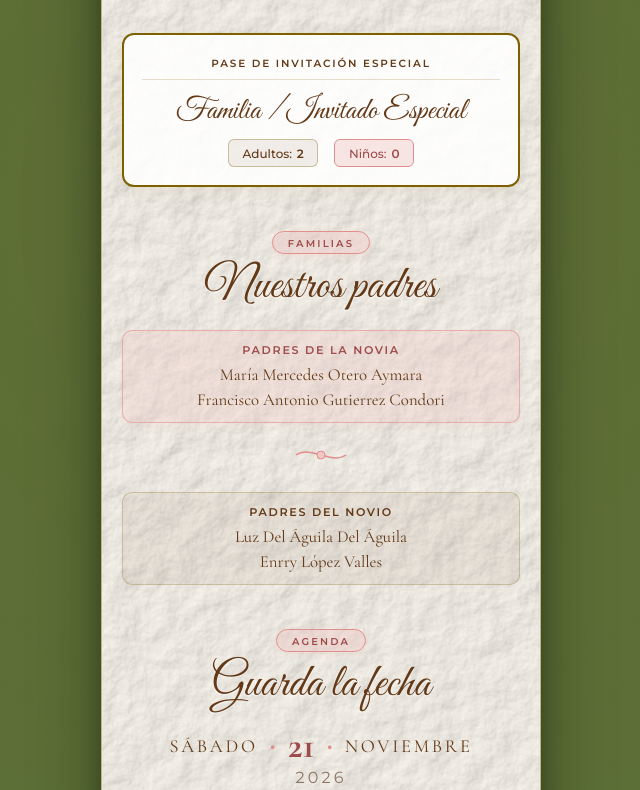
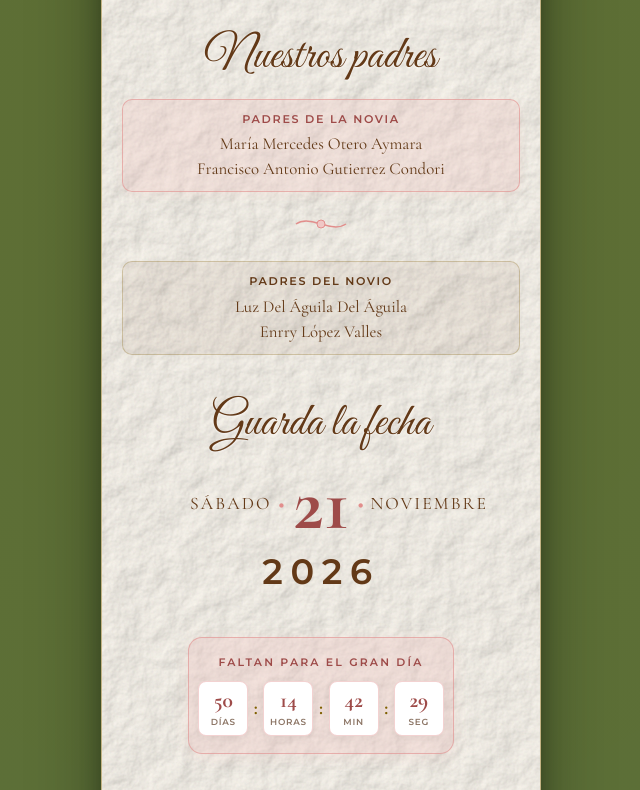
Before and after one commit to Osmorelabs/invitarte_wedding-katherine-enrry_21-11-2026, an Astro site: page / in a window 1280 px wide. Shown: the part 874-1664 px from the top of the page, without its empty margins (319-959 px from the left). Built offline with nearby package versions, Linux system fonts and the light colour scheme; Astro itself is replaced by a stand-in of ours.

Commit message:
feat: agregando modificaciones el badges y cards

```diff
--- a/src/components/WeddingInvitation.vue
+++ b/src/components/WeddingInvitation.vue
@@ -38,7 +38,6 @@
       <section class="card-section hero-section">
         <!-- Top Monogram & Names Header -->
         <div class="top-header">
-          <span class="rose-pill top-pill">NUESTRA BODA</span>
           <h1 class="couple-names">KATHERINE & ENRRY</h1>
           <div class="header-divider">
             <span class="line"></span>
@@ -85,31 +84,10 @@
             “DESDE QUE NUESTROS CAMINOS SE CRUZARON, SUPIMOS QUE LA VIDA TENÍA PREPARADO ALGO ESPECIAL PARA NOSOTROS. HOY QUEREMOS COMPARTIR CONTIGO ESE SUEÑO HECHO REALIDAD. NUESTRA UNIÓN, SÍMBOLO DEL AMOR, LA CONFIANZA Y LA FELICIDAD QUE HEMOS CONSTRUIDO JUNTOS.”
           </p>
         </div>
-
-        <!-- GUEST PASS CARD (Pases de Invitados) -->
-        <div class="guest-pass-card">
-          <div class="pass-header">
-            <span class="pass-title">PASE DE INVITACIÓN ESPECIAL</span>
-          </div>
-          <div class="pass-body">
-            <h3 class="guest-family">{{ guestName }}</h3>
-            <div class="pass-details">
-              <div class="pass-badge brown-badge">
-                <span class="badge-label">Adultos:</span>
-                <span class="badge-value">{{ adultPasses }}</span>
-              </div>
-              <div class="pass-badge rose-badge">
-                <span class="badge-label">Niños:</span>
-                <span class="badge-value">{{ childPasses }}</span>
-              </div>
-            </div>
-          </div>
-        </div>
       </section>
 
       <!-- SECTION 2: NUESTROS PADRES -->
       <section class="card-section parents-section">
-        <div class="section-badge-pill rose-pill">FAMILIAS</div>
         <h2 class="script-title">Nuestros padres</h2>
 
         <div class="parents-grid">
@@ -138,16 +116,19 @@
 
       <!-- SECTION 3: GUARDA LA FECHA (SAVE THE DATE) -->
       <section class="card-section save-date-section">
-        <div class="section-badge-pill rose-pill">AGENDA</div>
         <h2 class="script-title">Guarda la fecha</h2>
 
         <!-- Date Banner -->
         <div class="date-banner">
-          <span class="date-day-name">SÁBADO</span>
-          <span class="date-divider">•</span>
+          <div class="date-side left-side">
+            <span class="date-day-name">SÁBADO</span>
+            <span class="date-divider">•</span>
+          </div>
           <span class="date-day-num">21</span>
-          <span class="date-divider">•</span>
-          <span class="date-month-name">NOVIEMBRE</span>
+          <div class="date-side right-side">
+            <span class="date-divider">•</span>
+            <span class="date-month-name">NOVIEMBRE</span>
+          </div>
         </div>
         <div class="date-year">2026</div>
 
@@ -171,7 +152,6 @@
 
       <!-- SECTION 4: RECEPCIÓN & CEREMONIA -->
       <section class="card-section reception-section">
-        <div class="section-badge-pill rose-pill">UBICACIÓN</div>
         <h2 class="script-title">Recepción y Ceremonia</h2>
 
         <!-- Clinking Glasses Icon -->
@@ -271,7 +251,6 @@
 
       <!-- SECTION 7: ITINERARIO DE BODA (TIMELINE) -->
       <section class="card-section timeline-section">
-        <div class="section-badge-pill rose-pill">PROGRAMA</div>
         <h2 class="script-title">Itinerario de Boda</h2>
 
         <div class="timeline-container">
@@ -346,7 +325,6 @@
 
       <!-- SECTION 8: GALLERY PHOTO SLIDER / GRID -->
       <section class="card-section gallery-section">
-        <div class="section-badge-pill rose-pill">GALERÍA</div>
         <h2 class="script-title">Nuestra Galería</h2>
 
         <div class="gallery-photo-frame">
@@ -373,6 +351,26 @@
           </div>
         </div>
       </section>
+
+      <!-- GUEST PASS CARD (Pases de Invitados) -->
+      <div class="guest-pass-card">
+        <div class="pass-header">
+          <span class="pass-title">PASE DE INVITACIÓN ESPECIAL</span>
+        </div>
+        <div class="pass-body">
+          <h3 class="guest-family">{{ guestName }}</h3>
+          <div class="pass-details">
+            <div class="pass-badge brown-badge">
+              <span class="badge-label">Adultos:</span>
+              <span class="badge-value">{{ adultPasses }}</span>
+            </div>
+            <div class="pass-badge rose-badge">
+              <span class="badge-label">Niños:</span>
+              <span class="badge-value">{{ childPasses }}</span>
+            </div>
+          </div>
+        </div>
+      </div>
 
       <!-- SECTION 9: CONFIRMAR ASISTENCIA (RSVP) -->
       <section class="card-section rsvp-section">
@@ -648,7 +646,7 @@ onMounted(() => {
   padding: 1.1rem;
   background: rgba(255, 255, 255, 0.88);
   box-shadow: 0 4px 15px rgba(127, 96, 0, 0.08);
-  margin-top: 1rem;
+  text-align: center;
 }
 
 .pass-header {
@@ -759,34 +757,57 @@ onMounted(() => {
   display: flex;
   align-items: center;
   justify-content: center;
-  gap: 0.75rem;
+  width: 100%;
   font-family: var(--font-serif);
   color: var(--color-brown);
   margin-bottom: 0.25rem;
 }
 
+.date-side {
+  flex: 1;
+  display: flex;
+  align-items: center;
+}
+
+.date-side.left-side {
+  justify-content: flex-end;
+  gap: 0.4rem;
+}
+
+.date-side.right-side {
+  justify-content: flex-start;
+  gap: 0.4rem;
+}
+
 .date-day-name, .date-month-name {
-  font-size: 1.15rem;
-  letter-spacing: 0.15em;
+  font-size: 1.1rem;
+  letter-spacing: 0.12em;
 }
 
 .date-day-num {
-  font-size: 2.3rem;
+  font-size: 4.8rem;
   font-weight: 700;
   color: #9E4B49;
   line-height: 1;
+  padding: 0 0.5rem;
+  flex: 0 0 auto;
+  text-align: center;
 }
 
 .date-divider {
   color: #E28E8C;
-  font-size: 1.2rem;
+  font-size: 1.4rem;
 }
 
 .date-year {
   font-family: var(--font-sans);
-  font-size: 1rem;
-  letter-spacing: 0.2em;
-  color: var(--color-text-muted);
+  font-size: 2.2rem;
+  font-weight: 700;
+  letter-spacing: 0.22em;
+  color: var(--color-brown);
+  text-align: center;
+  width: 100%;
+  margin-top: 0.2rem;
   margin-bottom: 1.25rem;
 }
 
```
Also changed, not shown: .github/workflows/deploy.yml.
